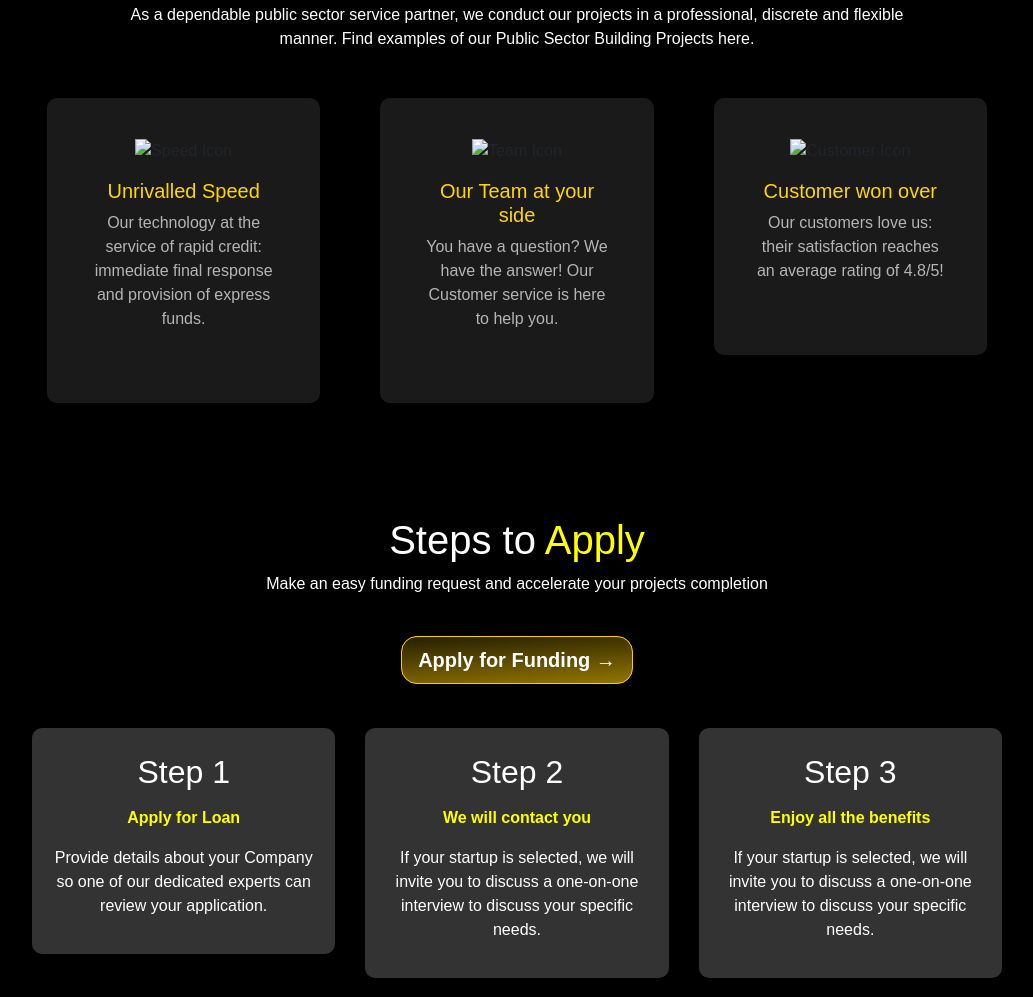
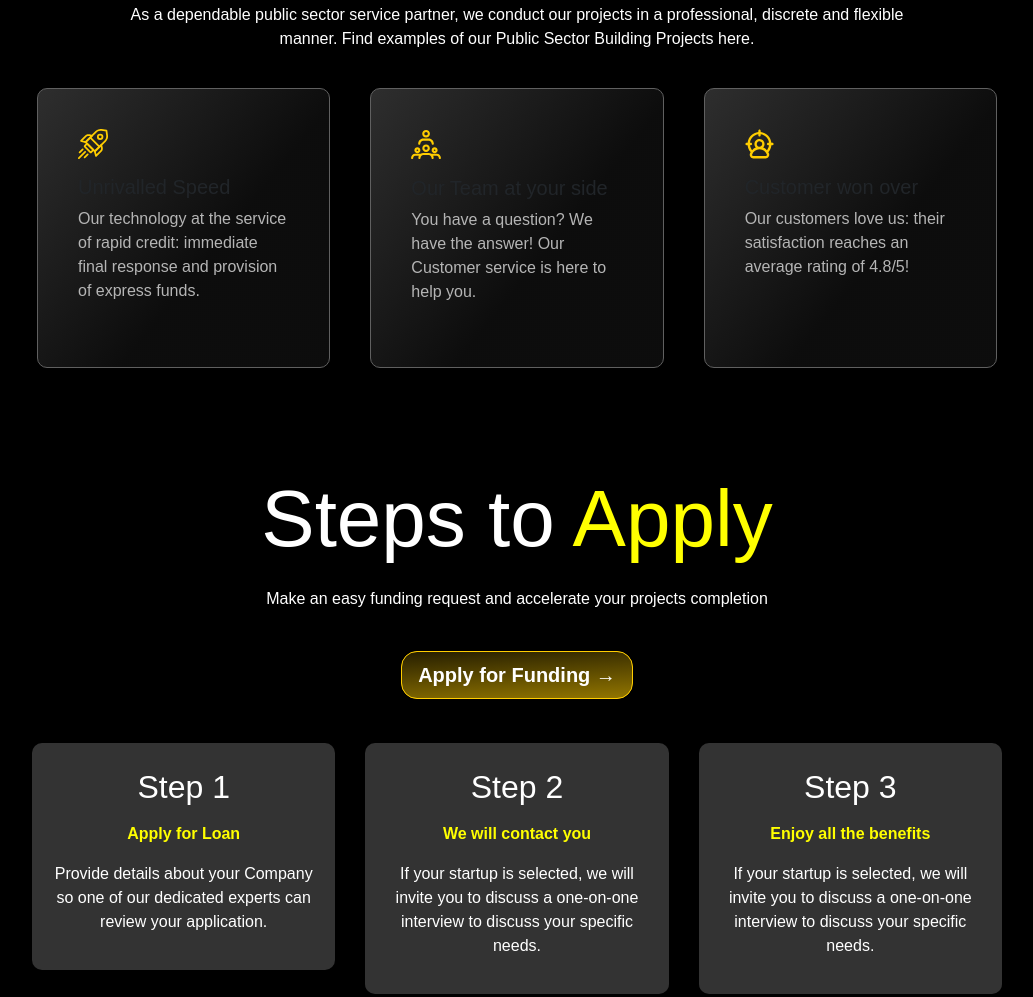
Before and after one commit to russell310/roadsway, a plain HTML site: page index.html in a window 1280 px wide. Shown: the part 1299-2296 px from the top of the page, without its empty margins (123-1156 px from the left). Drawn offline with nearby package versions, Linux system fonts and the light colour scheme; files that its build step writes are made by us from their sources; a small style sheet from the web is missing.

Commit message:
info section completed

```diff
--- a/css/styles.css
+++ b/css/styles.css
@@ -137,13 +137,18 @@ background: url('../images/hero-bg.png') no-repeat center center/cover;
       border: none;
       border-radius: 10px;
       padding: 20px;
-      margin: 15px;
+      margin: 5px;
+      height: 280px;
+      overflow: hidden;
+      text-align: start;
+    border: 0.4px solid #606060;
+    background: linear-gradient(308.76deg, rgba(31, 31, 31, 0.41) 40.69%, rgba(133, 133, 133, 0.41) 115.5%);
   }
 
   .info-section .card h5 {
       margin-top: 1rem;
       margin-bottom: 0.5rem;
-      color: #FFD700;
+      /* color: #FFD700; */
   }
 
   .info-section .card p {
@@ -163,6 +168,11 @@ background: url('../images/hero-bg.png') no-repeat center center/cover;
       color: yellow;
   }
 
+.step-section h1 {
+    font-size: 80px !important;
+    font-weight: 300 !important;
+    margin-bottom: 20px;
+}
   .step-box {
       background-color: #333;
       color: white;
@@ -172,13 +182,13 @@ background: url('../images/hero-bg.png') no-repeat center center/cover;
       box-shadow: 0 4px 8px rgba(0, 0, 0, 0.2);
   }
 
-  .step-box h2 {
+.step-box h2 {
       /* background-color: #000; */
       padding: 5px 10px;
       display: inline-block;
       border-radius: 5px;
       margin-bottom: 10px;
-  }
+}
 
   /* .step-box-active { */
       /* border: 2px solid #00f; */
--- a/index.html
+++ b/index.html
@@ -145,7 +145,7 @@
             <div class="col-md-4">
               <div class="card">
                 <div class="card-body">
-                  <img src="path-to-icon1" alt="Speed Icon">
+                  <img src="images/logos/speed.svg" alt="Speed Icon">
                   <h5>Unrivalled Speed</h5>
                   <p>Our technology at the service of rapid credit: immediate final response and provision of express funds.
                   </p>
@@ -155,7 +155,7 @@
             <div class="col-md-4">
               <div class="card">
                 <div class="card-body">
-                  <img src="path-to-icon2" alt="Team Icon">
+                  <img src="images/logos/pepole.svg" alt="Team Icon">
                   <h5>Our Team at your side</h5>
                   <p>You have a question? We have the answer! Our Customer service is here to help you.</p>
                 </div>
@@ -164,7 +164,7 @@
             <div class="col-md-4">
               <div class="card">
                 <div class="card-body">
-                  <img src="path-to-icon3" alt="Customer Icon">
+                  <img src="images/logos/target-persion.svg" alt="Customer Icon">
                   <h5>Customer won over</h5>
                   <p>Our customers love us: their satisfaction reaches an average rating of 4.8/5!</p>
                 </div>
@@ -173,7 +173,9 @@
           </div>
         </div>
       </div>
-<div class="container text-center my-5">
+
+      <!-- Step Section -->
+      <div class="container step-section text-center my-5">
         <h1 class="text-white">Steps to <span class="highlight">Apply</span></h1>
         <p class="text-white">Make an easy funding request and accelerate your projects completion</p>
         <button class="btn btn-warning btn-lg my-4">Apply for Funding &rarr;</button>
```
Also changed, not shown: images/logos/pepole.svg (added), images/logos/speed.svg (added), images/logos/target-persion.svg (added). Lines whose indentation alone changed are shown as unchanged.
